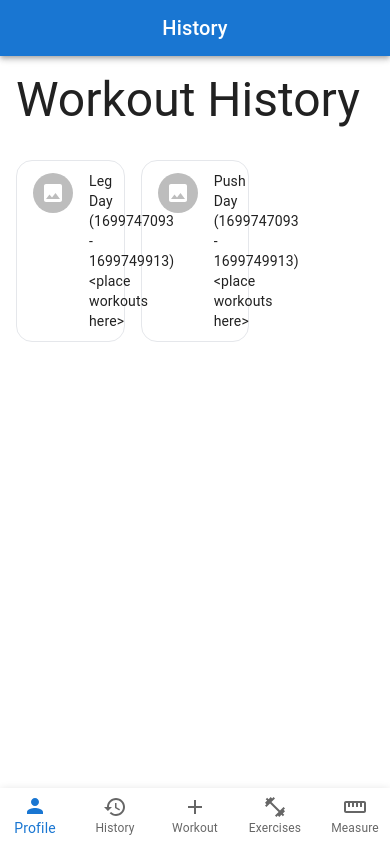
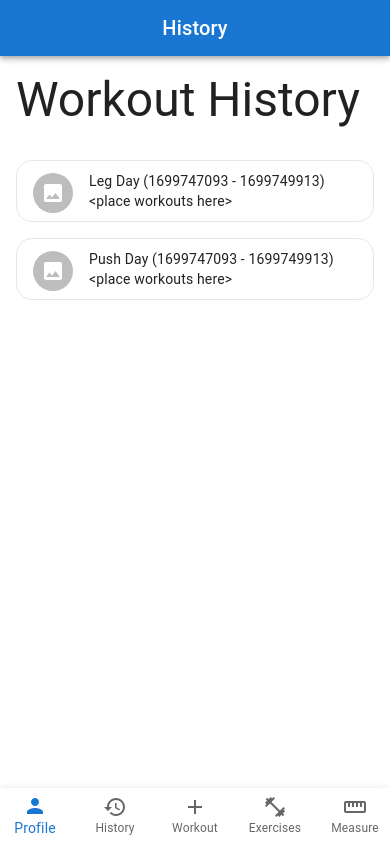
Before and after one commit to dkhmora/stronger-workout-app, a React (Create React App) app in the folder client/: page /history in a window 390 px wide. Built offline with nearby package versions, Linux system fonts and the light colour scheme.

Commit message:
Added mobile breakpoint for history list

```diff
--- a/client/src/components/HistoryList.tsx
+++ b/client/src/components/HistoryList.tsx
@@ -1,10 +1,14 @@
 import * as React from "react";
 import { Box, List, Grid } from "@mui/material";
 import HistoryListItem from "./HistoryListItem";
+import { useSelector } from "react-redux";
+import { RootState } from "../store/general";
 
 export default function HistoryList(props: any) {
   const { workouts } = props;
-  const itemsPerRow = 3;
+  const isMobile = useSelector((state: RootState) => state.isMobile);
+
+  const itemsPerRow = isMobile ? 1 : 3;
 
   const renderRows = () => {
     const rows = [];
@@ -16,7 +20,7 @@ export default function HistoryList(props: any) {
       rows.push(
         <Grid container spacing={2}>
           {row.map((data: any, index: number) => (
-            <Grid item xs={4} key={index}>
+            <Grid item xs={12 / itemsPerRow} md={12 / itemsPerRow} key={index}>
               <HistoryListItem workoutData={data} />
             </Grid>
           ))}
```
